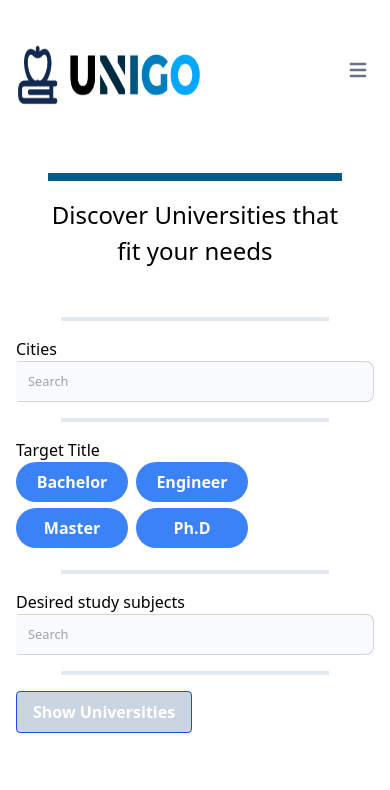
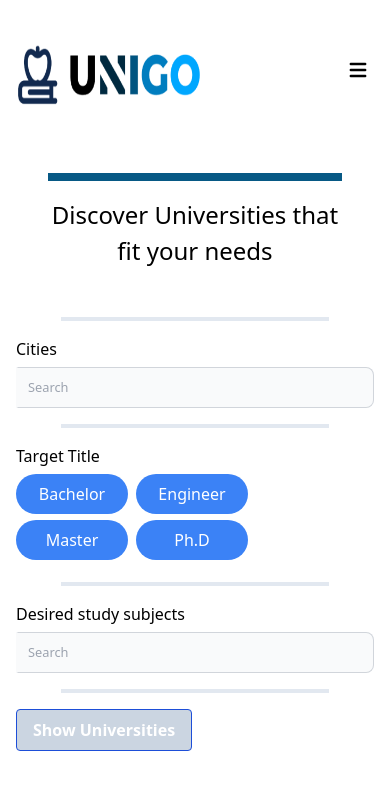
Before and after one commit to persolanstereox/UNIGO, a Next.js app in the folder Frontend/: page /startstudying in a window 390 px wide. Shown: the top 790 px of the page. Built offline with nearby package versions, Linux system fonts and the light colour scheme.

Commit message:
addintional improvements

```diff
--- a/Frontend/app/layout.jsx
+++ b/Frontend/app/layout.jsx
@@ -24,6 +24,7 @@ export default function RootLayout({ children }) {
       setPage(true);
     }
   });
+
   const [toggle, setToggle] = useState(false);
 
   const toggleHandler = () => {
@@ -43,48 +44,6 @@ export default function RootLayout({ children }) {
     setToggle(false);
   };
 
-  // return (
-  //   <html lang="en">
-  //     <body >
-  //       <nav className="flex flex-wrap  justify-between  h-1/6 mb-8  items-center whitespace-nowrap max-[875px]:justify-center">
-  //         <Image
-  //           src="/unigo-logo.png"
-  //           width={400}
-  //           height={50}
-  //           alt="Logo"
-  //           className="ml-5% h-32 max-[875px]:ml-0"
-  //         />
-  //         <ul className="flex mr-5% max-[875px]:mr-0">
-  //           <li className=" flex items-center mx-11">
-  //             <Link
-
-  //               onClick={pageHandlerHome}
-  //               className={` ${
-  //                 page ? "underline" : ""
-  //               } hover:underline text-1.5xl`}
-  //               href="/"
-  //             >
-  //               Home
-  //             </Link>
-  //           </li>
-  //           <li className=" flex items-center mx-11">
-  //             <Link
-
-  //               onClick={pageHandlerStartStudying}
-  //               className={` ${
-  //                 !page ? "underline" : ""
-  //               } hover:underline text-1.5xl`}
-  //               href="/startstudying"
-  //             >
-  //               Start studying
-  //             </Link>
-  //           </li>
-  //         </ul>
-  //       </nav>
-  //       {children}
-  //     </body>
-  //   </html>
-  // );
 
   return (
     <html lang="en">
@@ -100,30 +59,30 @@ export default function RootLayout({ children }) {
           <button
             data-collapse-toggle="navbar-default"
             type="button"
-            class="inline-flex items-center p-2 mr-3 text-sm text-gray-500 rounded-lg md:hidden hover:bg-gray-100 focus:outline-none focus:ring-2 focus:ring-gray-200 dark:text-gray-400 dark:hover:bg-gray-700 dark:focus:ring-gray-600"
+            className="inline-flex items-center p-2 mr-3 text-sm text-gray-500 rounded-lg md:hidden hover:bg-gray-100 focus:outline-none focus:ring-2 focus:ring-gray-200 dark:text-gray-400 dark:hover:bg-gray-700 dark:focus:ring-gray-600"
             aria-controls="navbar-default"
             aria-expanded="false"
             onClick={toggleHandler}
           >
-            <span class="sr-only">Open main menu</span>
+            <span className="sr-only">Open main menu</span>
             <svg
-              class="w-6 h-6"
+              className="w-6 h-6"
               aria-hidden="true"
-              fill="currentColor"
+              fillRule="currentColor"
               viewBox="0 0 20 20"
               xmlns="http://www.w3.org/2000/svg"
             >
               <path
-                fill-rule="evenodd"
+                fillRule="evenodd"
                 d="M3 5a1 1 0 011-1h12a1 1 0 110 2H4a1 1 0 01-1-1zM3 10a1 1 0 011-1h12a1 1 0 110 2H4a1 1 0 01-1-1zM3 15a1 1 0 011-1h12a1 1 0 110 2H4a1 1 0 01-1-1z"
-                clip-rule="evenodd"
+                clipRule="evenodd"
               ></path>
             </svg>
           </button>
           <div
             className={`mr-5% max-[875px]:mr-0 ${
               toggle
-                ? " flex justify-center h-5/6 absolute inset-x-0 bottom-0  bg-blue-500 z-20 origin-top animate-open-menu"
+                ? " flex justify-center h-5/6 absolute inset-x-0 bottom-0 bg-white z-20 origin-top animate-open-menu"
                 : "hidden "
             } md:block  `}
           >
--- a/Frontend/app/socialMedia.jsx
+++ b/Frontend/app/socialMedia.jsx
@@ -13,7 +13,7 @@ function SocialMedia() {
             className="max-[700px]:w-5 max-[700px]:h-5"
           />
         </button>
-        <button className="flex justify-center bg-blue-500 hover:bg-pink-700 text-white font-bold py-4 px-4 rounded-full mx-4">
+        <button className="flex justify-center bg-blue-500 hover:bg-pink-700 text-white font-bold py-4 px-4 rounded-full ml-4 mb-3">
           <Image
             src="/instagram-icon.svg"
             width={20}
@@ -22,6 +22,7 @@ function SocialMedia() {
             className="max-[700px]:w-5 max-[700px]:h-5"
           />
         </button>
+
       </div>
       <span className="mx-4">Follow us</span>
     </div>
--- a/Frontend/app/startstudying/SearchComponents/UI/FormButtonsContainer.jsx
+++ b/Frontend/app/startstudying/FormButtonsContainer.jsx
@@ -1,22 +1,17 @@
-
-import FormButton from "./buttons/FormButton";
+import FormButton from "./SearchComponents/UI/buttons/FormButton";
 
 function TitleButtonContainer(props) {
-
-
-
   return (
     <div className=" flex flex-col">
       <span>Target Title</span>
-      <div>
+      <div className="mt-1.5">
         {props.data.titles.map((button) => (
           <FormButton
             onClick={props.onClick}
-
             key={button.id}
             data={button.title}
             name={button.type}
-            styles={`bg-blue-500 text-white font-bold py-2 px-4 rounded-full w-28 mr-2 max-[512px]:mb-1.5 ${
+            styles={`bg-blue-500 text-white py-2 px-4 rounded-full w-28 mr-2 max-[512px]:mb-1.5  ${
               props.active === button.title ? "bg-orange-500" : ""
             }`}
           />
--- a/Frontend/app/startstudying/SearchComponents/SearchBar.jsx
+++ b/Frontend/app/startstudying/SearchComponents/SearchBar.jsx
@@ -6,10 +6,7 @@ import List from "./List";
 const SearchBar = (props) => {
   const containerRef = useRef(null);
   // console.log(props.focus)
-  const stateHandler = () => {
-    props.focusState(true);
-    console.log(props.focus);
-  };
+
   useEffect(() => {
     const handler = (e) => {
       console.log(e.target);
@@ -60,7 +57,7 @@ const SearchBar = (props) => {
   return (
     <div ref={containerRef}>
       <label htmlFor={props.id}>{props.label}</label>
-      <div className="flex p-2.5 w-full text-sm text-gray-900 bg-gray-50 rounded-r-lg border-l-gray-50 border-l-2 border border-gray-300">
+      <div className="flex p-2.5 mt-1.5 w-full text-sm text-gray-900 bg-gray-50 rounded-r-lg border-l-gray-50 border-l-2 border border-gray-300">
         <div className="flex flex-wrap items-center">
           {arr.map((element) => (
             <ChoosenElement key={element} value={element} removeChoosenElement={props.removeChoosenElement} />
--- a/Frontend/app/startstudying/SearchComponents/UI/ChoosenElement.jsx
+++ b/Frontend/app/startstudying/SearchComponents/UI/ChoosenElement.jsx
@@ -2,7 +2,7 @@ const ChoosenElement = (props) => {
   return (
     <div
       key={props.value}
-      className="flex justify-evenly items-center  bg-blue-500 text-white font-bold  rounded-full w-36 mr-2 py-2 mb-1 "
+      className="flex justify-evenly items-center  bg-blue-500 text-white rounded-full w-36 mr-2 py-2 mb-1 "
     >
       <span className="">{props.value}</span>
       <button value={props.value} onClick={(e) => {
--- a/Frontend/app/startstudying/SearchComponents/UI/Loader.jsx
+++ b/Frontend/app/startstudying/SearchComponents/UI/Loader.jsx
@@ -1,13 +1,13 @@
 import { MoonLoader } from "react-spinners";
 const Loader = () => {
   return (
-    <div className="h-screen w-screen fixed top-1/2 left-1/2 transform -translate-y-1/2 -translate-x-1/2  ">
+    <div id="loader" className="h-screen w-screen fixed top-1/2 left-1/2 transform -translate-y-1/2 -translate-x-1/2  ">
       <div className="absolute  top-1/2 left-1/2 transform -translate-y-1/2 -translate-x-1/2 ">
         <MoonLoader color="hsla(360, 80%, 48%, 1)" size={120} />
       </div>
     </div>
   );
 };
-// h-screen w-screen
+
 
 export default Loader;
--- a/Frontend/app/startstudying/SearchComponents/UI/ResultCard.jsx
+++ b/Frontend/app/startstudying/SearchComponents/UI/ResultCard.jsx
@@ -1,16 +1,34 @@
 const ResultCard = (props) => {
+  const getResultsColor = (matchLevel) => {
+    if (matchLevel === 1) {
+      return "bg-red-600";
+    } else if (matchLevel === 2) {
+      return "bg-amber-300";
+    } else if (matchLevel === 3) {
+      return "bg-teal-400";
+    } else if (matchLevel === 4) {
+      return "bg-indigo-500";
+    } else {
+      return "bg-green-600";
+    }
+  };
+
   return (
     <div className="m-4  rounded-lg shadow-lg">
       <div className="w-80 p-4">
-        <div className="shadow-lg shadow-cyan-500/50">
+        <div className="flex justify-center shadow-lg shadow-cyan-500/50">
           <img src={props.data.logoURL} alt="Logo of the University" />
         </div>
       </div>
       <h3 className="text-lg font-bold">{props.data.university}</h3>
       <h4 className="text-sm text-gray-500">{props.data.fieldOfStudy}</h4>
-      <div className="flex items-center justify-center mt-3">
-        <div className=" rounded-full p-1 bg-cyan-500 font-medium">
-          <span className="mx-3">
+      <div className="flex items-center justify-center	mt-3">
+        <div
+          className={` rounded-full p-1 bg-sky-300  font-medium ${getResultsColor(
+            props.data.matchingInterests
+          )}`}
+        >
+          <span className={`mx-3 text-white`}>
             {props.data.matchingInterests === 1
               ? "Very poor match"
               : props.data.matchingInterests === 2
--- a/Frontend/app/startstudying/SearchContainer.jsx
+++ b/Frontend/app/startstudying/SearchContainer.jsx
@@ -1,16 +1,15 @@
 "use client";
 /// External Libraries
 import { useContext, useState } from "react";
-
 import { ToastContainer } from "react-toastify";
 import "react-toastify/dist/ReactToastify.css";
+
 /// Components
 import Divider from "./SearchComponents/UI/Divider";
 import SearchBar from "./SearchComponents/SearchBar";
-import FormButtonsContainer from "./SearchComponents/UI/FormButtonsContainer";
+import FormButtonsContainer from "./FormButtonsContainer";
 import Submit from "./SearchComponents/UI/buttons/Submit";
 import Loader from "./SearchComponents/UI/Loader";
-import ChoosenElement from "./SearchComponents/UI/ChoosenElement";
 
 /// Data
 import cities from "@/Frontend/test-data/cities.json";
```
Also changed, not shown: Frontend/app/description.jsx (+0 -24 lines), Frontend/app/startstudying/SearchComponents/List.jsx (+2 -13 lines), Frontend/app/startstudying/SearchComponents/UI/buttons/Submit.jsx (+11 -5 lines).
